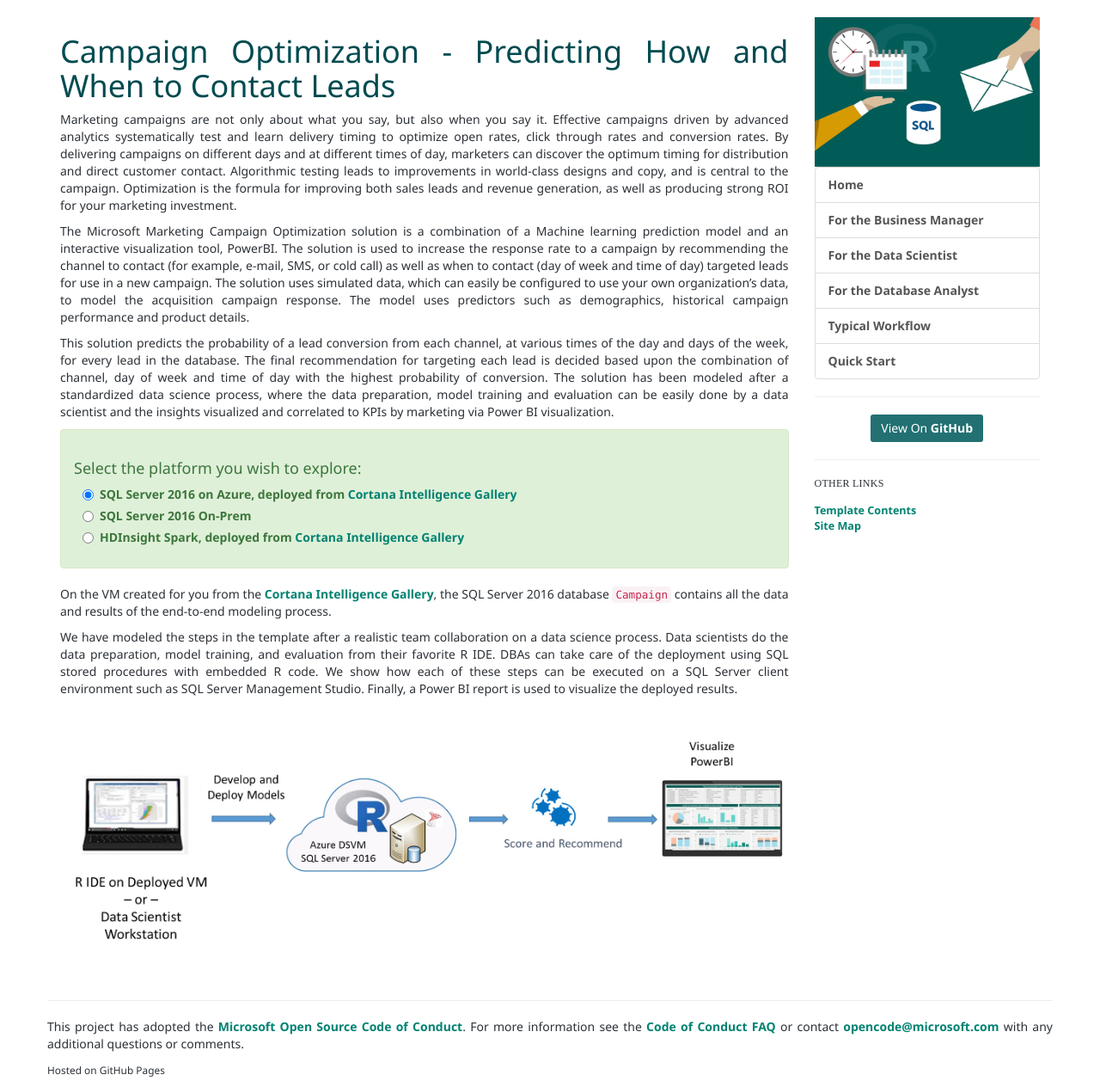
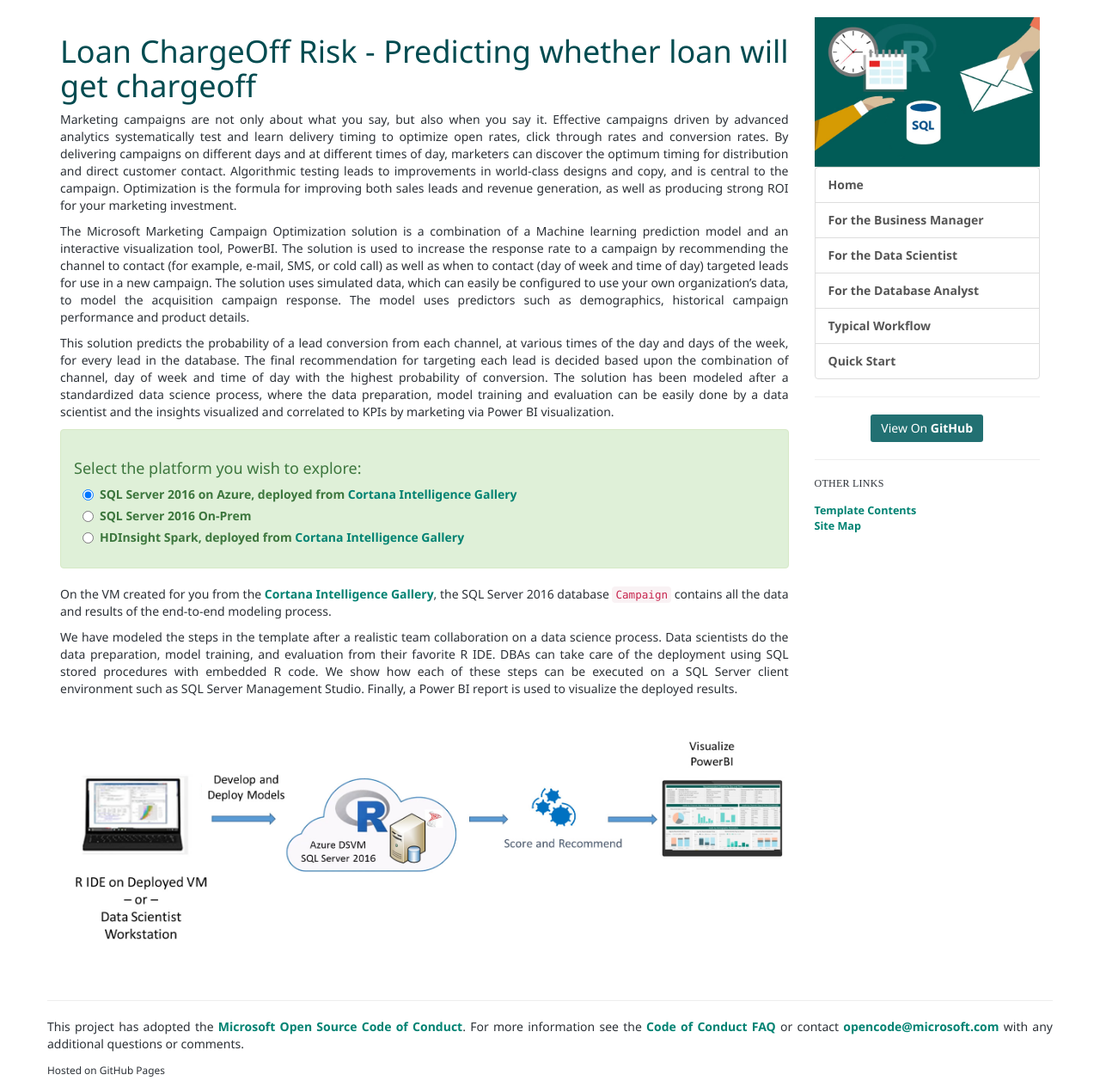
Before and after one commit to microsoft/r-server-loan-chargeoff, a Jekyll site: the page built from index.md, in a window 1280 px wide. Shown: the whole page at 86% size. Built offline with Jekyll 4.4.1, drawn with Linux system fonts in a browser that asks for light colours; nearby versions of some CDN libraries.

Commit message:
initial update

```diff
--- a/_layouts/default.html
+++ b/_layouts/default.html
@@ -26,7 +26,7 @@
       <div class="row">
         <div class="col-sm-9">
           <div class="jumboton teal">
-            <h1>Campaign Optimization - Predicting How and When to Contact Leads</h1>
+            <h1>Loan ChargeOff Risk - Predicting whether loan will get chargeoff</h1>
           </div>
               <div class="content">
                 {{ content }}
@@ -47,7 +47,7 @@
 				  </div>
         <hr />
             <div class="center">
-            <a  class="btn btn-large btn-info" href="https://github.com/Microsoft/r-server-campaign-optimization">
+            <a  class="btn btn-large btn-info" href="https://github.com/Microsoft/r-server-loan-chargeoff">
             View On <strong>GitHub</strong></a>
             </div>
             <hr />
```
